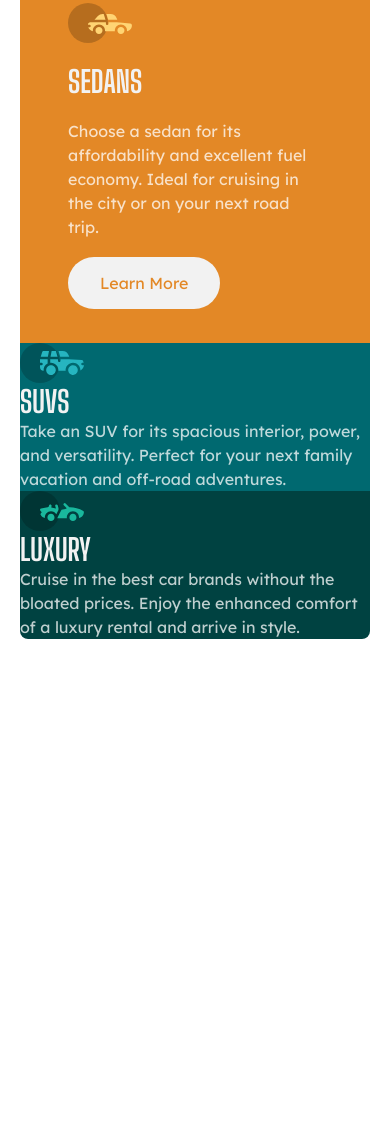
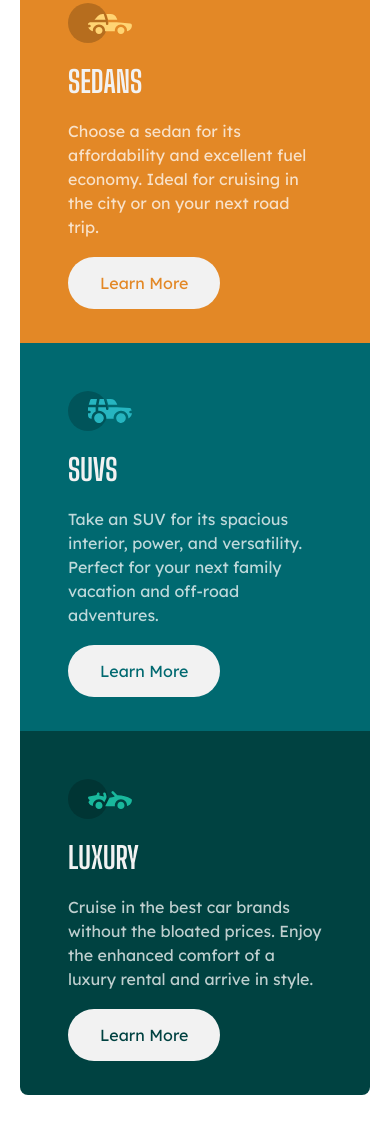
Before and after one commit to antonio-lopez/fm-3-column-preview-card-component, a website: page index.html in a window 390 px wide. Shown: the part 125-1258 px from the top of the page. Before the commit the page ends 844 px from the top, so only its background shows below. Drawn offline with Linux system fonts and the light colour scheme.

Commit message:
mobile design complete

```diff
--- a/index.html
+++ b/index.html
@@ -30,7 +30,6 @@
           for cruising in the city or on your next road trip.
         </p>
         <!-- button -->
-
         <a
           href="/#"
           class="rounded-full bg-veryLightGray py-4 px-8 text-brightOrange"
@@ -40,23 +39,37 @@
       </div>
 
       <!-- item 2 -->
-      <div class="bg-darkCyan">
+      <div class="bg-darkCyan p-12">
         <img src="/images/icon-suvs.svg" alt="suv icon" />
-        <h1 class="text-3xl text-veryLightGray">SUVS</h1>
-        <p class="text-transparentWhite">
+        <h1 class="py-5 text-3xl text-veryLightGray">SUVS</h1>
+        <p class="pb-8 text-transparentWhite">
           Take an SUV for its spacious interior, power, and versatility. Perfect
           for your next family vacation and off-road adventures.
         </p>
+        <!-- button -->
+        <a
+          href="/#"
+          class="rounded-full bg-veryLightGray py-4 px-8 text-darkCyan"
+        >
+          Learn More
+        </a>
       </div>
 
       <!-- item 3 -->
-      <div class="rounded-b-lg bg-veryDarkCyan">
+      <div class="rounded-b-lg bg-veryDarkCyan p-12">
         <img src="/images/icon-luxury.svg" alt="luxury icon" />
-        <h1 class="text-3xl text-veryLightGray">LUXURY</h1>
-        <p class="text-transparentWhite">
+        <h1 class="py-5 text-3xl text-veryLightGray">LUXURY</h1>
+        <p class="pb-8 text-transparentWhite">
           Cruise in the best car brands without the bloated prices. Enjoy the
           enhanced comfort of a luxury rental and arrive in style.
         </p>
+        <!-- button -->
+        <a
+          href="/#"
+          class="rounded-full bg-veryLightGray py-4 px-8 text-veryDarkCyan"
+        >
+          Learn More
+        </a>
       </div>
     </section>
   </body>
```
Also changed, not shown: css/main.css.
